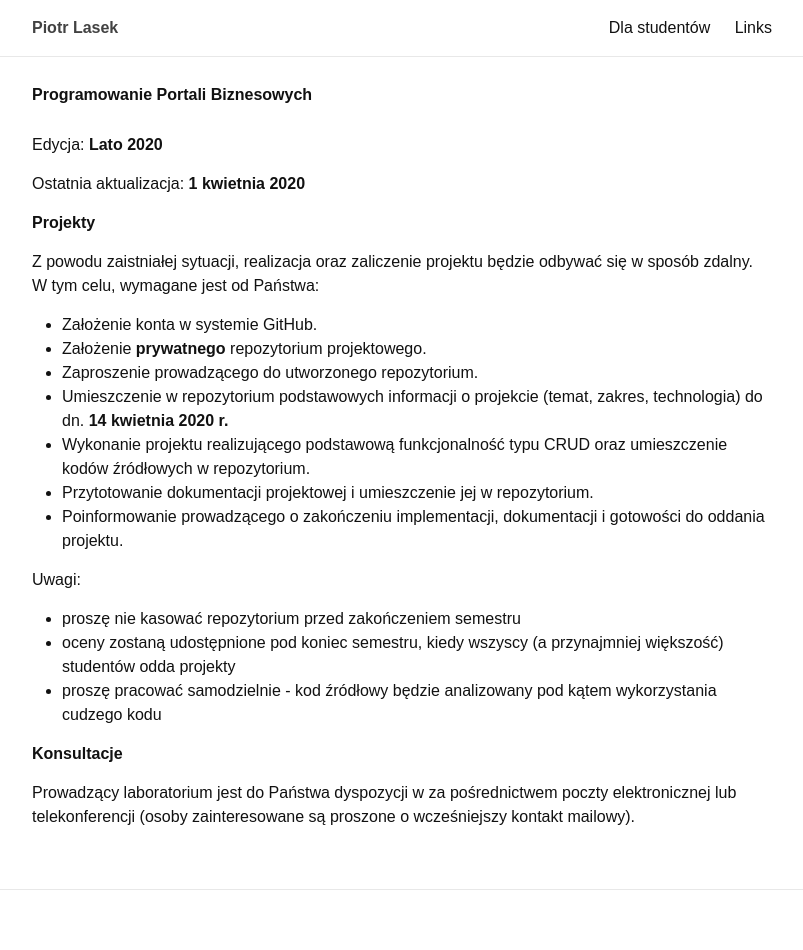
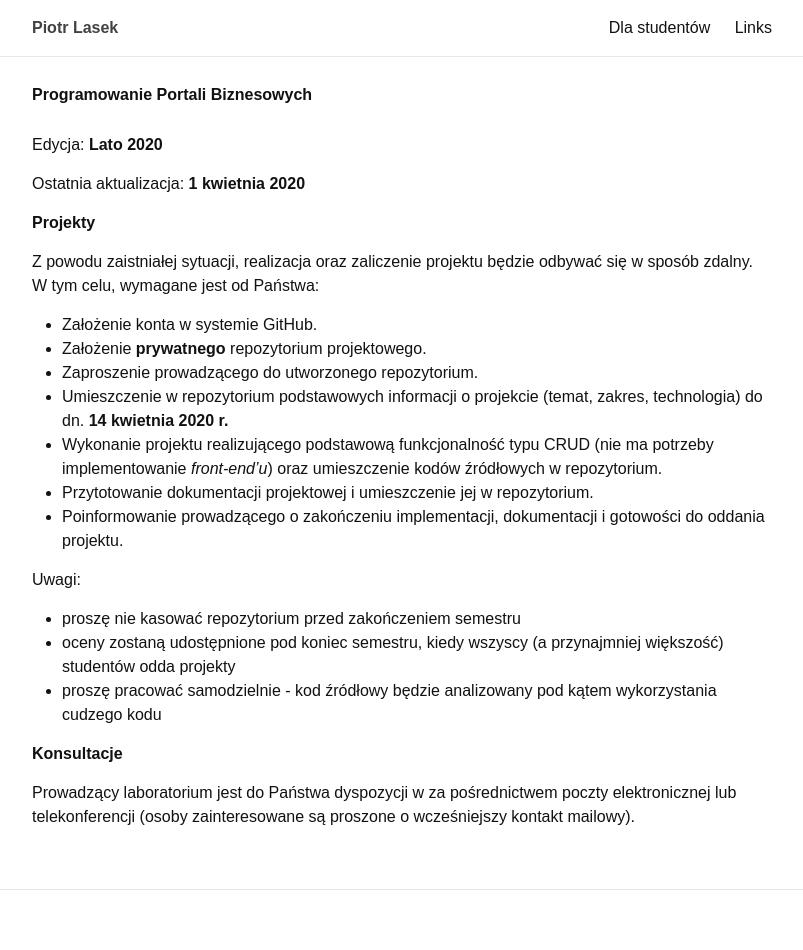
Before and after one commit to piotrlasek/piotrlasek.github.io, a Jekyll site: the page built from for-students/ppb.md, in a window 1280 px wide. Shown: the whole page, without its empty margins (238-1041 px from the left). Built offline with Jekyll 4.4.1, drawn with Linux system fonts in a browser that asks for light colours.

Commit message:
some changes

```diff
--- a/for-students/ppb.md
+++ b/for-students/ppb.md
@@ -21,7 +21,8 @@ Państwa:
 * Umieszczenie w repozytorium podstawowych informacji o projekcie
   (temat, zakres, technologia) do dn. **14 kwietnia 2020 r.**
 * Wykonanie projektu realizującego podstawową funkcjonalność typu
-  CRUD oraz umieszczenie kodów źródłowych w repozytorium.
+  CRUD (nie ma potrzeby implementowanie _front-end'u_) oraz
+  umieszczenie kodów źródłowych w repozytorium.
 * Przytotowanie dokumentacji projektowej i umieszczenie jej w
   repozytorium.
 * Poinformowanie prowadzącego o zakończeniu implementacji,
```
